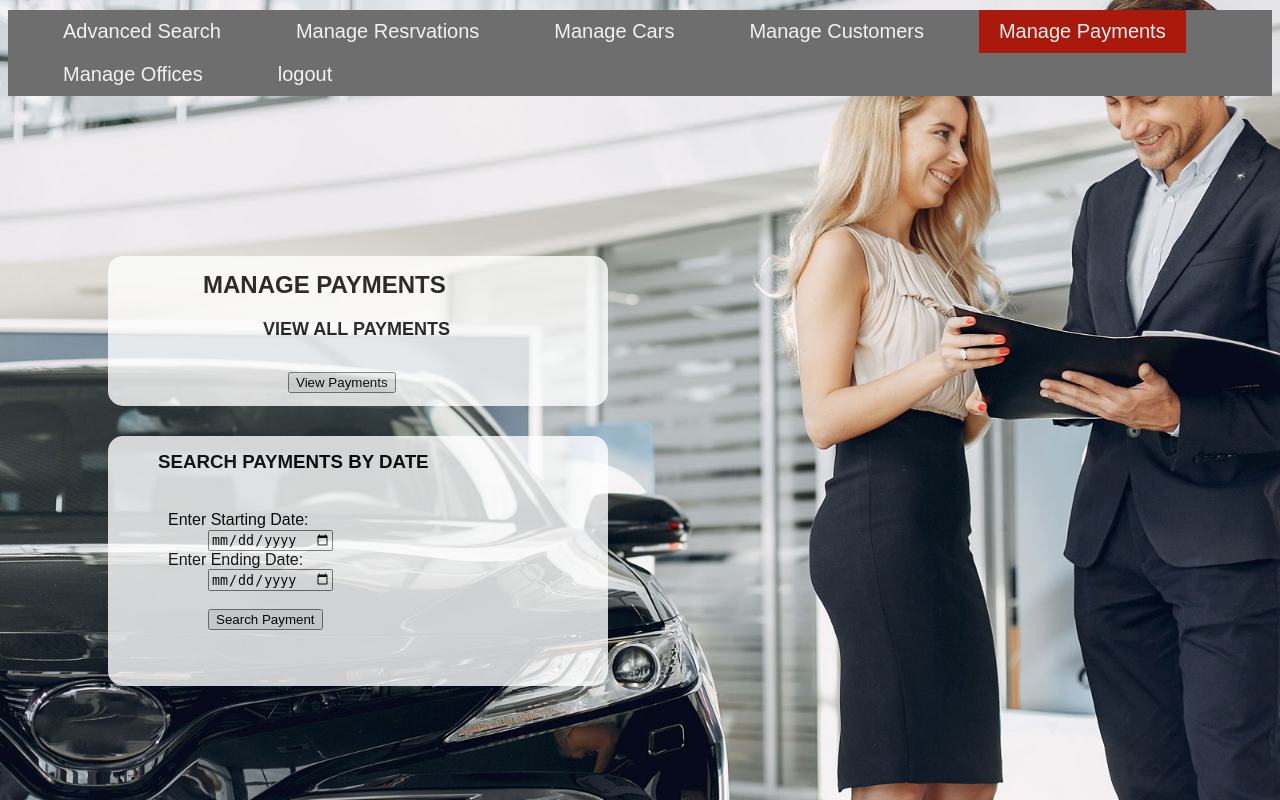
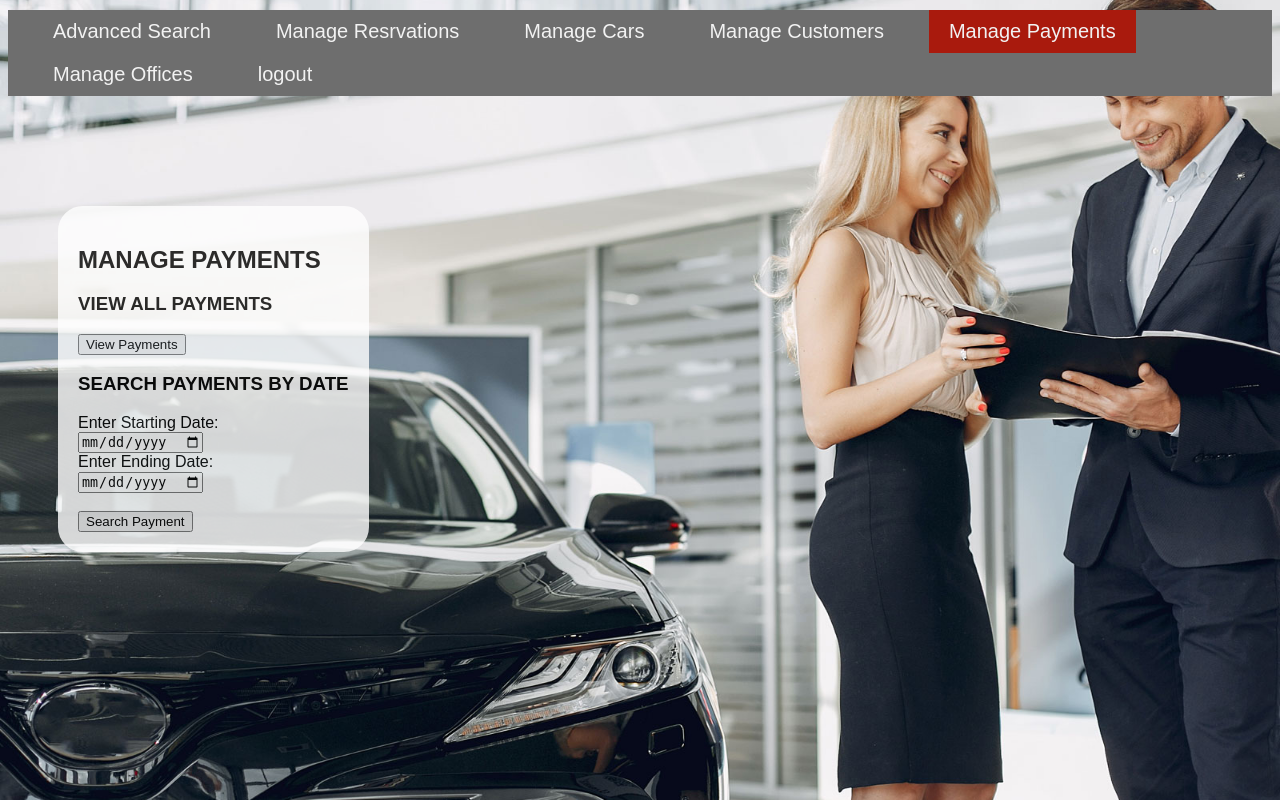
Before and after one commit to MohammadHelaly/Car-Rental-System, a PHP site: page /managepay.php in a window 1280 px wide. Run offline with PHP 8.4, Linux system fonts and the light colour scheme.

Commit message:
Updated pages.

```diff
--- a/Dash Car Rental/adminlog.php
+++ b/Dash Car Rental/adminlog.php
@@ -29,6 +29,9 @@
   }
   </script>
 <body>
+<div class="topiv">
+ 		<a href=index.php>Back</a>
+		</div>
 <div class="container">
 
             <div class ="row">
--- a/Dash Car Rental/index.php
+++ b/Dash Car Rental/index.php
@@ -14,7 +14,7 @@
 		</div>
 	<div class="box">
 	<div class="Index-box">
-		<h1>DASH CAR RENTAL</h1>
+		<h1>HASH CAR RENTAL</h1>
 		<h2>Fast & East Way To Rent A Car</h1>
 		<h3>Where you can find what you need when it comes to renting a car</h3>
 		<h4>just by a click you can reserve you car with us</h4>
--- a/Dash Car Rental/managecust.php
+++ b/Dash Car Rental/managecust.php
@@ -14,7 +14,7 @@
 		<a href=manageoff.php>Manage Offices</a>
 		<a class="logout" href=index.php>logout</a>
 		</div>
-
+		<div class="ManageCust">
 		<?php if (isset($_GET['error'])) { ?>
 		<p class="error"><?php echo $_GET['error']; ?></p>
 		<?php } ?>
@@ -125,7 +125,8 @@
 		<input type="text" name="cust_idd" placeholder="Customer ID"/>
 		<button type="submit" name="deleteCustomer" value="Delete Customer" class="btn btn-primary"> Delete Customer </button>
 		</form>
-		<?php
+	</div>
+	<?php
 		//$connect = mysqli_connect('localhost','root','','car_rental_system');
 		include "db_conn.php";
 		//session_start();
--- a/Dash Car Rental/manageoff.php
+++ b/Dash Car Rental/manageoff.php
@@ -14,7 +14,10 @@
 		<a class="active" href=manageoff.php>Manage Offices</a>
 		<a class="logout" href=index.php>logout</a>
 		</div>
-
+		<div class="ManageOff">
+		<?php if (isset($_GET['error'])) { ?>
+		<p class="error"><?php echo $_GET['error']; ?></p>
+		<?php } ?>
 		<h3>VIEW ALL OFFICES</h3>
 		<form method ="post">
 		<button type="submit" name="viewOffice" value="View Offices"class="btn btn-primary">View Offices </button>
@@ -184,6 +187,7 @@
 		<input type="text" name="off_idd" placeholder="Office ID"/>
 		<button type="submit" name="deleteOffice" value="Delete Office" class="btn btn-primary"> Delete Office </button>
 		</form>
+		</div>
 		<?php
 		//$connect = mysqli_connect('localhost','root','','car_rental_system');
 		include "db_conn.php";
--- a/Dash Car Rental/managepay.php
+++ b/Dash Car Rental/managepay.php
@@ -16,11 +16,13 @@
 		</div>
 		<div class="Managepayments">
 		<h2>MANAGE PAYMENTS</h2>
+		<?php if (isset($_GET['error'])) { ?>
+		<p class="error"><?php echo $_GET['error']; ?></p>
+		<?php } ?>
 		<h3>VIEW ALL PAYMENTS</h3>
 		<form method ="post">
 		<input type="submit" name="viewPayment" value="View Payments">
 		</form>
-		</div>
 		<?php
 		//$connect = mysqli_connect('localhost','root','','car_rental_system');
 		include "db_conn.php";
@@ -42,7 +44,6 @@
 		echo"</table>";
 		}
 		?>
-		<div class="ManageBox">
 		<h3>SEARCH PAYMENTS BY DATE</h3>
 		<form method ="post">
 		<label>Enter Starting Date:</label>
@@ -55,7 +56,6 @@
 		<button type="submit" name="searchPayments" value="Search Payments" class="btn btn-primary"> Search Payment </button>
 		</div>
 	</form>
-		</div>
 		<?php
 		//$connect = mysqli_connect('localhost','root','','car_rental_system');
 		include "db_conn.php";
@@ -113,5 +113,6 @@
 		echo"</table>";
 		}
 		?>
+		</div>
 </body>
 </html>
--- a/Dash Car Rental/manageres.php
+++ b/Dash Car Rental/manageres.php
@@ -95,7 +95,6 @@
 
 
 		$result= mysqli_query($conn, $query);
-		echo mysqli_num_rows($result);
 		if(mysqli_num_rows($result)== 0){
 			//header("Location: manageres.php?error=Reservations not found.");
 			//exit();
@@ -200,7 +199,6 @@
 
 
 		$result= mysqli_query($conn, $query);
-		echo mysqli_num_rows($result);
 		if(mysqli_num_rows($result)== 0){
 			//header("Location: manageres.php?error=Reservations not found.");
 			//exit();
@@ -297,7 +295,6 @@
 
 
 		$result= mysqli_query($conn, $query);
-		echo mysqli_num_rows($result);
 		if(mysqli_num_rows($result)== 0){
 			//header("Location: manageres.php?error=Reservations not found.");
 			//exit();
@@ -327,7 +324,7 @@
 		<button type="submit" name="deleteRes" value="Delete Reservation" class="btn btn-primary"> Delete Reservations </button>
 		</form>
 	</div>
-		<?php
+	<?php
 		//$connect = mysqli_connect('localhost','root','','car_rental_system');
 		include "db_conn.php";
 		//session_start();
--- a/Dash Car Rental/styleadmin.css
+++ b/Dash Car Rental/styleadmin.css
@@ -37,12 +51,37 @@ body {
 
   }
 
+  .AdvSearchBox{
+    opacity: 0.8;
+    margin-top: 40px;
+    margin-left: 50px;
+    width:fit-content;
+    border-style: solid;
+    border-radius: 25px;
+    border-width: 20px;
+    border-color: #ffffff;
+    background-color: #ffffff;
+}
+.AdvSearchBox h3{
+    padding-top: 10px;
+    margin: 0px;
+    padding-left: 100px;
+    font-size: 2rem;
+}
+.AdvSearchBox h4{
+    font-display: bold;
+}
+.AdvSearchBox input[type=submit]{
+    margin-top: 5px;
+    margin-left: 100px;
+    width:200px;
+}
+
   /* Style the links inside the navigation bar */
 .topnav a {
-
     float: left;
     color: #f2f2f2;
-    margin-left: 35px;
+    margin-left: 25px;
     text-align: center;
     padding: 10px 20px;
     text-decoration: none;
@@ -237,78 +257,74 @@ body {
     margin: 0px;
     display: inline-block;
 }
-.AdvSearchBox input[type=submit]{
-    margin-top: 5px;
-    margin-left: 100px;
-    width:200px;
+.Managepayments{
+    opacity: 0.8;
+    margin-top: 110px;
+    margin-left: 50px;
+    width:fit-content;
+    border-style: solid;
+    border-radius: 25px;
+    border-width: 20px;
+    border-color: #ffffff;
+    background-color: #ffffff;
 }
-.Managepayments{
-    background-color: white;
-    margin-top: 160px;
-    margin-left: 100px;
+.ManageRes{
     opacity: 0.8;
-    width: 500px;
-    height: 150px;
-    border-radius: 15px;
-    display: block;
+    margin-top: 40px;
+    margin-left: 50px;
+    width:fit-content;
+    border-style: solid;
+    border-radius: 25px;
+    border-width: 20px;
+    border-color: #ffffff;
+    background-color: #ffffff;
 }
-.Managepayments h2{
-    padding-left: 95px;
-    padding-top: 15px;
-    opacity: 1;
+.ManageRes h3{
+    margin: 0%;
+    padding: 0%;
 }
-.Managepayments h3{
-    padding-left: 155px;
-    opacity: 1;
-    padding-top: 0px;
-    font-size: large;
+.ManageCARR{
+    opacity: 0.8;
+    margin-top: 40px;
+    margin-left: 50px;
+    width:fit-content;
+    border-style: solid;
+    border-radius: 25px;
+    border-width: 20px;
+    border-color: #ffffff;
+    background-color: #ffffff;
 }
-.Managepayments input[type=submit]{
-    margin-left: 180px;
-    opacity: 1;
-    margin-top: 15px;
+.ManageCARR h3{
+    margin: 0%;
+    padding: 0%;
 }
-.ManageBox{
-    background-color: white;
+.ManageCust{
     opacity: 0.8;
-    margin-top: 30px;
-    margin-left: 100px;
-    width: 500px;
-    height: 250px;
-    border-radius: 15px;
-    display: block;
+    margin-top: 40px;
+    margin-left: 50px;
+    width:fit-content;
+    border-style: solid;
+    border-radius: 25px;
+    border-width: 20px;
+    border-color: #ffffff;
+    background-color: #ffffff;
 }
-.ManageBox h3{
-    padding-left: 50px;
-    padding-top: 15px;
-    padding-bottom: 20px;
-    display: flex;
-    opacity: 1;
+.ManageCust h3{
+    margin: 0%;
+    padding: 0%;
 }
-.ManageBox label{
-    padding-left: 60px;
-    display: flex;
-    opacity: 1;
+.ManageOff{
+    opacity: 0.8;
+    margin-top: 40px;
+    margin-left: 50px;
+    width:fit-content;
+    border-style: solid;
+    border-radius: 25px;
+    border-width: 20px;
+    border-color: #ffffff;
+    background-color: #ffffff;
 }
-
-.ManageBox input[type=submit]{
-    opacity: 1;
-    margin-left: 220px;
-    margin-top: 0px;
+.ManageOff h3{
+    margin:0%;
+    padding:0%;
 }
-.ManageBox input[type=submit]{
-    opacity: 1;
-    margin-left: 220px;
-    margin-top: 0px;
-}
-
-.sd-res{
-    opacity: 1;
-    display: inline-block;
-    margin-left: 100px;
-}
-.ed-res{
-    opacity: 1;
-    display: inline-block;
-    margin-left: 100px;
-}
--- a/Dash Car Rental/userlog.php
+++ b/Dash Car Rental/userlog.php
@@ -27,6 +27,9 @@
   }
   </script>
 <body>
+<div class="topnat">
+ 		<a href=index.php>Back</a>
+		</div>
 	<div class="LoginForm">
 		<form name="Login-Form" action="userlogin.php" onsubmit="return validateForm()" method="post">
 		<h2>USER LOGIN</h2>
@@ -37,8 +40,10 @@
 		<input type="password" name="password" placeholder="Password"/><br>
 		<br>
 		<input type="submit" name="submit" value="LOGIN" class="btn-login"/><br>
+		<div class="USERSIUP">
 		<label>Don't have an account</label>
 		<a href=usersign.php>Sign Up</a>
+		</div>
 
 	</form>
 		</div>
```
Also changed, not shown: other parts of Dash Car Rental/styleadmin.css (+18 -23 lines), Dash Car Rental/advsearch.php (+1 -8 lines), Dash Car Rental/cuscar.php (+6 -2 lines), Dash Car Rental/cusres.php (+7 -1 lines), Dash Car Rental/managecar.php (+6 -7 lines), Dash Car Rental/styleuser.css (+54 -8 lines), Dash Car Rental/usersign.php (+6 -3 lines).
